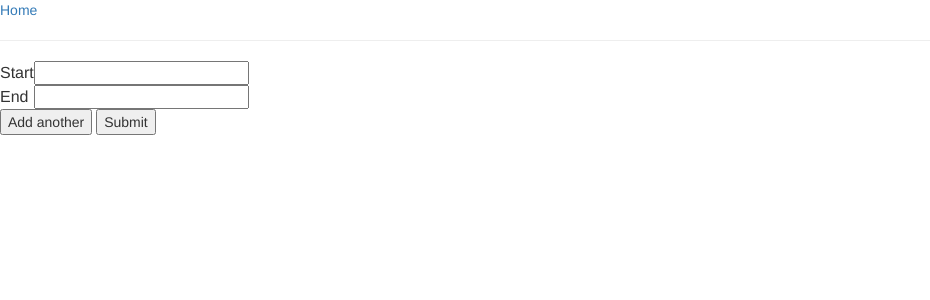
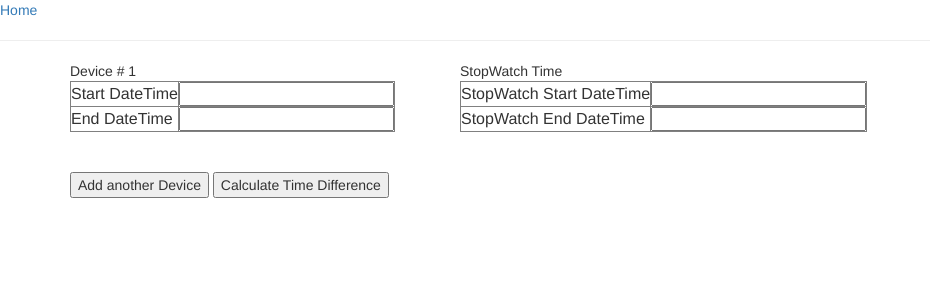
Before and after one commit to kpahi/time-difference, a Flask app: page / in a window 1280 px wide. Shown: the top 300 px of the page, without its empty margins (0-930 px from the left). Run offline with Flask 2, Linux system fonts and the light colour scheme; some libraries are stand-ins or nearby versions.

Commit message:
Time Validation and Difference Calculated

```diff
--- a/app/routes.py
+++ b/app/routes.py
@@ -1,32 +1,50 @@
 from app import app
 from flask import render_template,flash, redirect, url_for,jsonify, request
+from datetime import datetime as dt
+from datetime import timedelta
+import datetime
 
 @app.route('/')
 @app.route('/index')
 def index():
-    user = {'username': 'Kritish Pahi'}
-    posts = [
-        {
-            'author': {'username': 'John'},
-            'body': 'Beautiful day in Portland!'
-        },
-        {
-            'author': {'username': 'Susan'},
-            'body': 'The Avengers movie was so cool!'
-        }
-    ]
-    return render_template('index.html', title='Kritish', user=user, posts=posts)
+
+    return render_template('index.html')
 
 
-@app.route('/compute', methods=['GET', 'POST'])
+@app.route('/compute', methods=['POST'])
 def compute():
+    # import ipdb; ipdb.set_trace()
 
     form_data = request.form
-    all_start_date = form_data.getlist('start')
-    all_end_date = form.data.getlist('end')
-    # import ipdb; ipdb.set_trace()
-    # form = LoginForm()
-    # if form.validate_on_submit():
-    #     print(form)
-    #     return redirect(url_for('compute'))
+
+    # All the data are expected to be serialized
+    device_start_dates = form_data.getlist('device_start')
+    device_end_dates = form_data.getlist('device_end')
+    stop_watch_starts = form_data.getlist('stop_watch_start')
+    stop_watch_ends = form_data.getlist('stop_watch_end')
+
+    date_format = "%Y-%m-%d %H:%M:%S"
+
+    # Loop in all the above list
+    # All the above list has same length
+    for index in range(len(device_start_dates)):
+        d_start_obj = dt.strptime(device_start_dates[index],date_format)
+        d_end_obj = dt.strptime(device_end_dates[index], date_format)
+
+        timedelta = d_end_obj - d_start_obj
+        print("For Device ",timedelta)
+
+        d_diff = timedelta.total_seconds()
+
+        s_start_obj = dt.strptime(stop_watch_starts[index],date_format)
+        s_end_obj = dt.strptime(stop_watch_ends[index], date_format)
+        timedelta = s_end_obj - s_start_obj
+        print("For StopWatch ", timedelta)
+        s_diff = timedelta.total_seconds()
+
+        # Total Difference between the StopWatch and Device Time
+        total_diff = s_diff - d_diff
+
+        print("For Device {0}, the time difference is {1}".format(index, str(datetime.timedelta(seconds=total_diff))))
+
     return render_template('thanks.html')
--- a/app/templates/base.html
+++ b/app/templates/base.html
@@ -25,7 +25,7 @@
      </head>
 
      <body>
-             <a >Home</a>
+             <a href="/">Home</a>
 
          </div>
          <hr>
--- a/app/templates/index.html
+++ b/app/templates/index.html
@@ -1,41 +1,83 @@
 {% extends "base.html" %}
 
 {% block content %}
+<div class="container">
 
-<form action="/compute" method="post" class="someForm" onSubmit="return checkform()">
+
+
+
+    <form action="/compute" method="post" class="someForm">
     <div id="TextBoxesGroup">
+        <div class="row" id="initial_load">
+            <div class="col-md-4">
+                <table class="data_table" border="1" cellpadding="10px" cellspacing="5px" frame="box">
+                    <thead>
+                    <tr>Device #<span class="number"> 1</span></tr>
+                    </thead>
+                    <tbody>
+                    <tr>
+                        <td> Start DateTime </td>
+                        <td><input type="text" name="device_start" id="start" class="test" ></td>
 
-        <table>
-            <tr>
-                <td>Start </td>
-                <td><input type="text" name="start" id="start"></td>
                     </tr>
                     <tr>
-                <td>End </td>
-                <td><input type="text" name="end" id="end"></td>
+                        <td> End DateTime </td>
+                        <td><input type="text" name="device_end" id="end" class="test"></td>
                     </tr>
+                    </tbody>
                 </table>
+                <br>
+            </div>
+
+            <div class="col-md-6">
+                    <table class="data_table" border="1" cellpadding="10px" cellspacing="5px" frame="box">
+                        <thead> <tr>StopWatch Time</tr></thead>
+                        <tbody>
+                        <tr>
+                            <td> StopWatch Start DateTime </td>
+                            <td><input type="text" name="stop_watch_start" id="start" class="test"></td>
+                        </tr>
+                        <tr>
+                            <td> StopWatch End DateTime </td>
+                            <td><input type="text" name="stop_watch_end" id="end" class="test"></td>
+                        </tr>
+                        </tbody>
+                    </table>
+                    <br>
+            </div>
+
+        </div>
+    </div>
+    <br>
+
+    <button id="add" > Add another Device </button>
+    <input id="submit" type="submit" value="Calculate Time Difference">
+    </form>
 
 </div>
 
-<button id="add" > Add another </button>
-<input id="submit" type="submit" value="Submit">
-</form>
+<script>
 
-<script>
+$(document).ready(function() {
+    var counter = 2;
+
     $("#add").click(function(e){
         e.preventDefault();
-    var counter = 1;
 
-    if(counter > 10){
-        alert("only 10  are allowed");
+
+        if(counter > 5){
+            alert("only 5 are allowed");
             return false;
         }
 
-    var newTextBoxDiv = $(document.createElement('div')).attr("id", "TextBoxDiv" + counter)
-    newTextBoxDiv.after().html(' <table>  <tr>   <td>Start </td>                <td><input type="text" name="start" id="start"></td>         </tr>           <tr>               <td>End </td>               <td><input type="text" name="end" id="end"></td>              </tr>         </table>  ');
+        var insert_row = $('#initial_load');
+        var newTextBoxDiv = $(document.createElement('div')).addClass("row");
+
+        newTextBoxDiv.after().html(insert_row.html());
 
         newTextBoxDiv.appendTo("#TextBoxesGroup");
+
+        $('.number').html(counter);
 
         counter++;
 
@@ -43,28 +85,32 @@ $("#add").click(function(e){
 
     });
 
-function checkform(){
-        // var regEx = /^\d{4}-\d{2}-\d{2}\ \d{2}:\d{2}:\d{2}[\+\-]\d{4}$/;
-        var regEx = /^\d{4}-\d{2}-\d{2}$/;
-        var story_date;
 
-        debugger;
-        story_date = $('#p_date').val();
 
-        $("input").each(function(){
-            console.log((this).val());
+});
+</script>
+<script>
+    $('form').submit(function(e){
+
+    //function checkform(){
+        var regEx = /^\d{4}-\d{2}-\d{2}\ \d{2}:\d{2}:\d{2}$/;
+        //var regEx = /^\d{4}-\d{2}-\d{2}$/;
+        var input_value;
+        $('.test').each(function(){
+            input_value = $(this).val()
+            console.log(input_value);
+
+            //debugger;
+            if (!regEx.test(input_value)) {
+                alert('Correct the Date Time value YYYY-MM-DD like 2018-02-06 14:10:10');
+                e.preventDefault();
+                return false;
+            };
 
         });
 
-
-        if (story_date.match(regEx)==null) {
-            alert('Correct the Date with TimeZone YYYY-MM-DD like 2018-02-06');
-            return false;
-        }
-        return false;
-    }
-
-
+//    };
+});
 
 </script>
 
```
Lines whose indentation alone changed are shown as unchanged.
